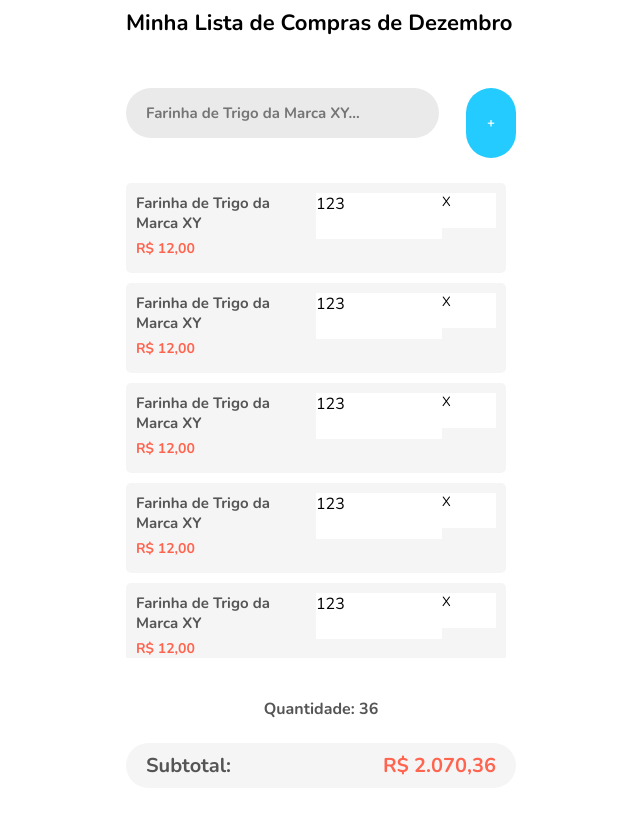
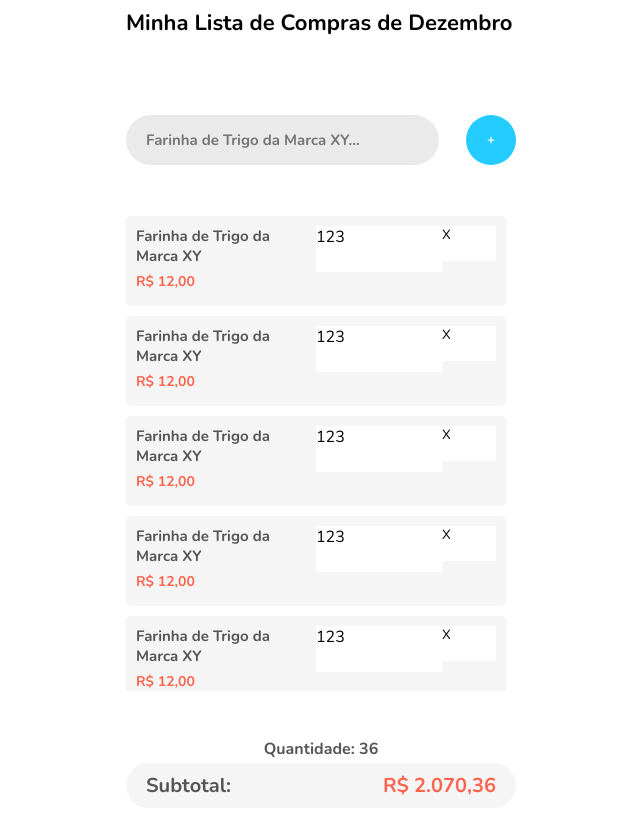
Before and after one commit to lvinicius94/lista-de-compras, a React (Vite) app: page / in a window 1280 px wide. Shown: the whole page, without its empty margins (319-959 px from the left). Built offline with nearby package versions, Linux system fonts and the light colour scheme.

Commit message:
Correção de altura

```diff
--- a/src/ListaDeCompras.css
+++ b/src/ListaDeCompras.css
@@ -15,9 +15,11 @@
     width: 100%;
     height: 100vh;
     margin: 0 5px;
+    align-content: space-between;
 }
 
 .bordaPrincipal h1{
+    display: flex;
     font-size: 22px;
     height: 60px;
     margin: 0;
@@ -59,9 +61,10 @@
 .listaProdutos{
     display: flex;
     flex-wrap: wrap;
-    height: 60vh;
-    margin: 20px 0;
+    max-height: 60vh;
+    margin: 0;
     overflow-y: scroll;
+    align-content: flex-start;
 }
 
 /* Estilização para Chrome, Edge, Safari */
@@ -123,6 +126,12 @@
     font-weight: bold;
 }
 
+.footer{
+    display: flex;
+    flex-wrap: wrap;
+    width: 100%;
+}
+
 
 @media screen and (min-width: 900px){
     .bordaPrincipal{
--- a/src/ListaDeCompras.jsx
+++ b/src/ListaDeCompras.jsx
@@ -27,11 +27,15 @@ function ListaDeCompras(){
                 <Item />
 
             </div>
-            <span className="quantidade">Quantidade: 36</span>
-            <div className="divSubtotal">
-                <span className="subtotal">Subtotal:</span>
-                <span className="valorSubtotal">R$ 2.070,36</span>
+
+            <div className="footer">
+                <span className="quantidade">Quantidade: 36</span>
+                <div className="divSubtotal">
+                    <span className="subtotal">Subtotal:</span>
+                    <span className="valorSubtotal">R$ 2.070,36</span>
+                </div>
             </div>
+
         </div>
 
     )
```
